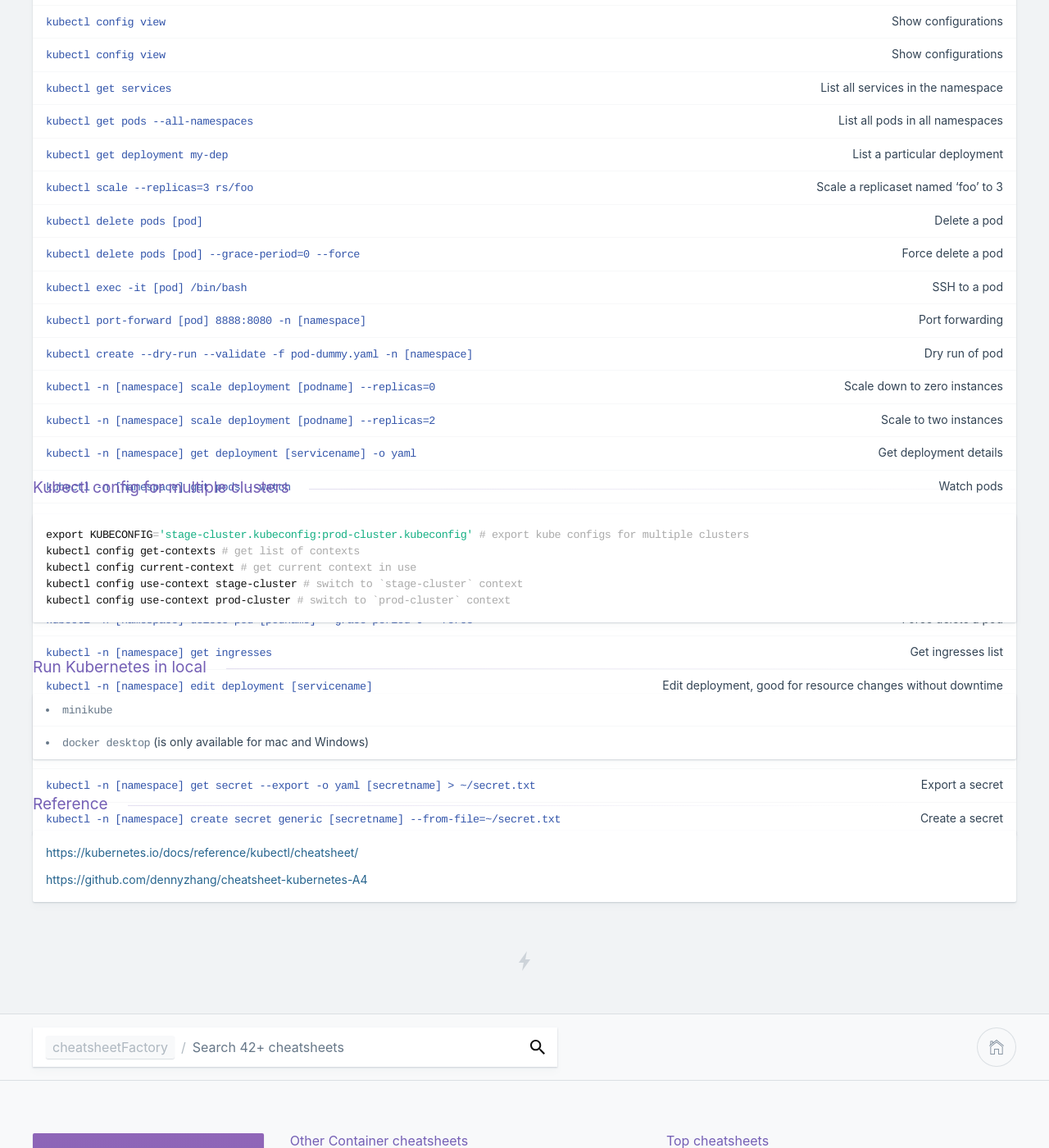
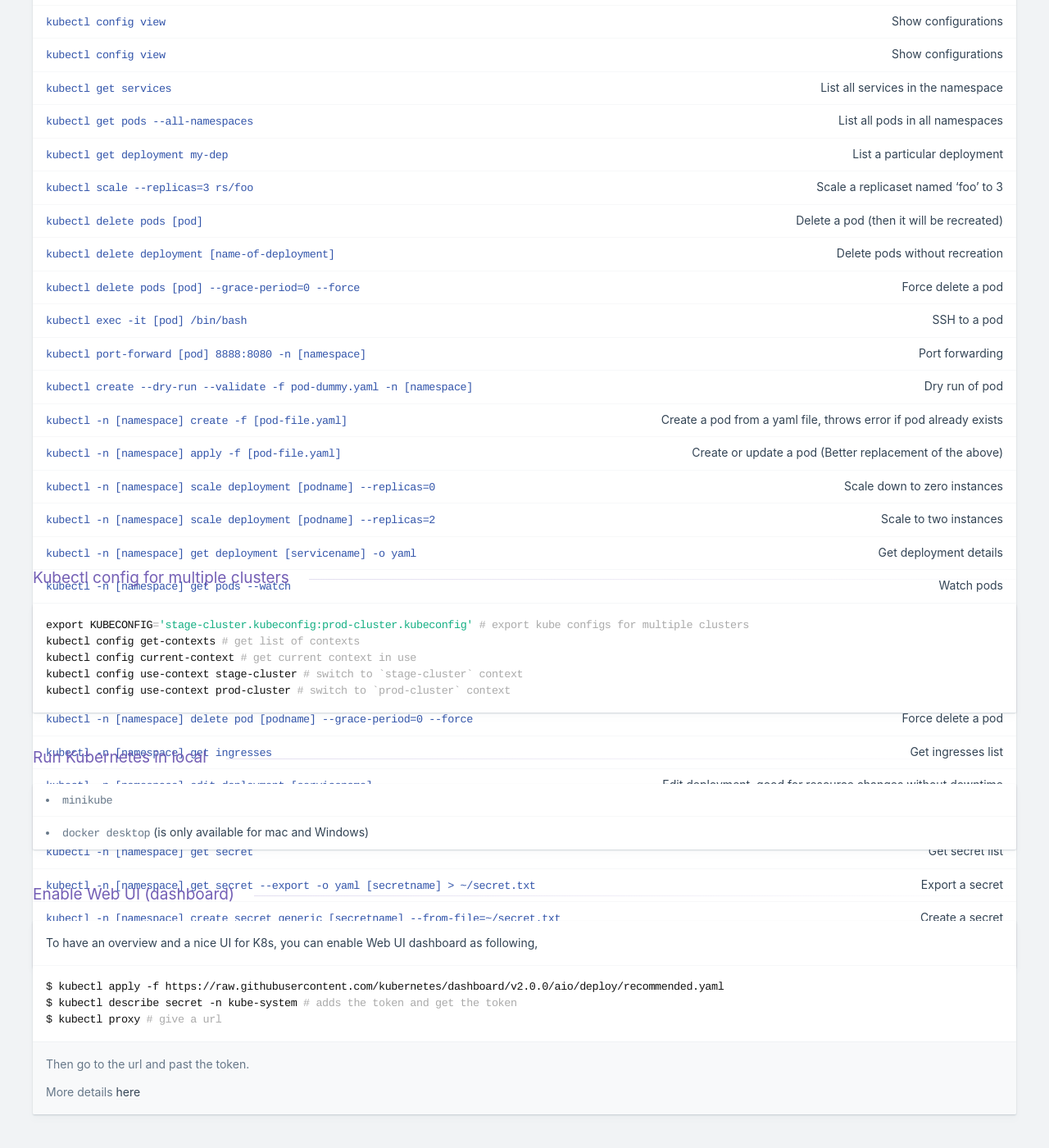
Before and after one commit to kasramp/cheat-sheet-factory, a Jekyll site: the page built from container/kubectl.md, in a window 1280 px wide and 1400 px high, scrolled down 1320 px. Shown: the whole window at 82% size. Built offline with Jekyll 4.4.1, drawn with Linux system fonts in a browser that asks for light colours; nearby versions of some CDN libraries; some of the changed text lies outside the part shown.

Commit message:
Add more K8s commands

````diff
--- a/container/kubectl.md
+++ b/container/kubectl.md
@@ -42,7 +42,7 @@ A Kubernetes node consists of the followings:
 | `kubectl version` | Get version |
 | `kubectl cluster-info` | Get information about the cluster |
 | `kubect get all` | All information about pod, services, deployments, etc. |
-| `kubectl run [container-name] --image=[image-name]` | To create a deployment and get a pod up and running |
+| `kubectl run [pod-name] --image=[image-name]` | To create a deployment and get a pod up and running |
 | `kubectl port-forward [pod] [ports]` | Forward a port for external access |
 | `kubectl expose [pod] [ports]` | Expose a port for a deployment, pod |
 | `kubectl create [resource]` | Create a resource |
@@ -57,11 +57,14 @@ A Kubernetes node consists of the followings:
 | `kubectl get pods --all-namespaces` | List all pods in all namespaces |
 | `kubectl get deployment my-dep` | List a particular deployment |
 | `kubectl scale --replicas=3 rs/foo` | Scale a replicaset named 'foo' to 3 |
-| `kubectl delete pods [pod]` | Delete a pod |
+| `kubectl delete pods [pod]` | Delete a pod (then it will be recreated) |
+| `kubectl delete deployment [name-of-deployment]` | Delete pods without recreation |
 | `kubectl delete pods [pod] --grace-period=0 --force` | Force delete a pod |
 | `kubectl exec -it [pod] /bin/bash` | SSH to a pod |
 | `kubectl port-forward [pod] 8888:8080 -n [namespace]` | Port forwarding |
 | `kubectl create --dry-run --validate -f pod-dummy.yaml -n [namespace]` | Dry run of pod |
+| `kubectl -n [namespace] create -f [pod-file.yaml]` | Create a pod from a yaml file, throws error if pod already exists |
+| `kubectl -n [namespace] apply -f [pod-file.yaml]` | Create or update a pod (Better replacement of the above) |
 | `kubectl -n [namespace] scale deployment [podname] --replicas=0` | Scale down to zero instances |
 | `kubectl -n [namespace] scale deployment [podname] --replicas=2` | Scale to two instances |
 | `kubectl -n [namespace] get deployment [servicename] -o yaml` | Get deployment details |
@@ -76,6 +79,8 @@ A Kubernetes node consists of the followings:
 | `kubectl -n [namespace] get secret` | Get secret list |
 | `kubectl -n [namespace] get secret --export -o yaml [secretname] > ~/secret.txt` | Export a secret |
 | `kubectl -n [namespace] create secret generic [secretname] --from-file=~/secret.txt` | Create a secret |
+| `kubectl -n [namespace] describe pod [podname]` | Describe a pod with useful information |
+
 
 ### Kubectl config for multiple clusters
 
@@ -92,6 +97,20 @@ kubectl config use-context prod-cluster # switch to `prod-cluster` context
 - `minikube`
 - `docker desktop` (is only available for mac and Windows)
 
+### Enable Web UI (dashboard)
+
+To have an overview and a nice UI for K8s, you can enable Web UI dashboard as following,
+
+```bash
+$ kubectl apply -f https://raw.githubusercontent.com/kubernetes/dashboard/v2.0.0/aio/deploy/recommended.yaml
+$ kubectl describe secret -n kube-system # adds the token and get the token
+$ kubectl proxy # give a url
+```
+
+Then go to the url and past the token.
+
+More details [here](https://kubernetes.io/docs/tasks/access-application-cluster/web-ui-dashboard/)
+
 ### Reference
 
 [https://kubernetes.io/docs/reference/kubectl/cheatsheet/](https://kubernetes.io/docs/reference/kubectl/cheatsheet/)
````
Also changed, not shown: other parts of container/kubectl.md (+1 -1 lines).
